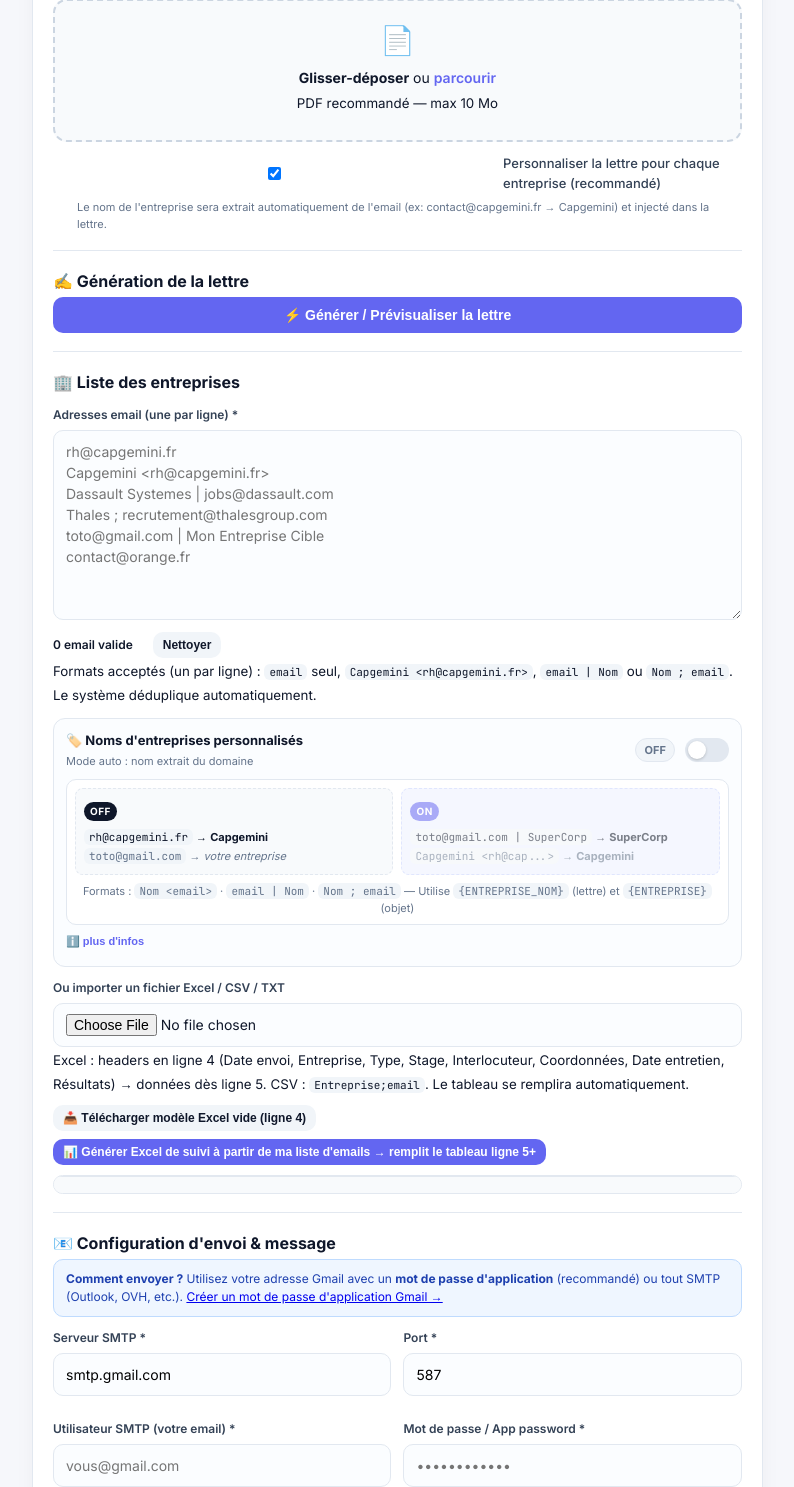
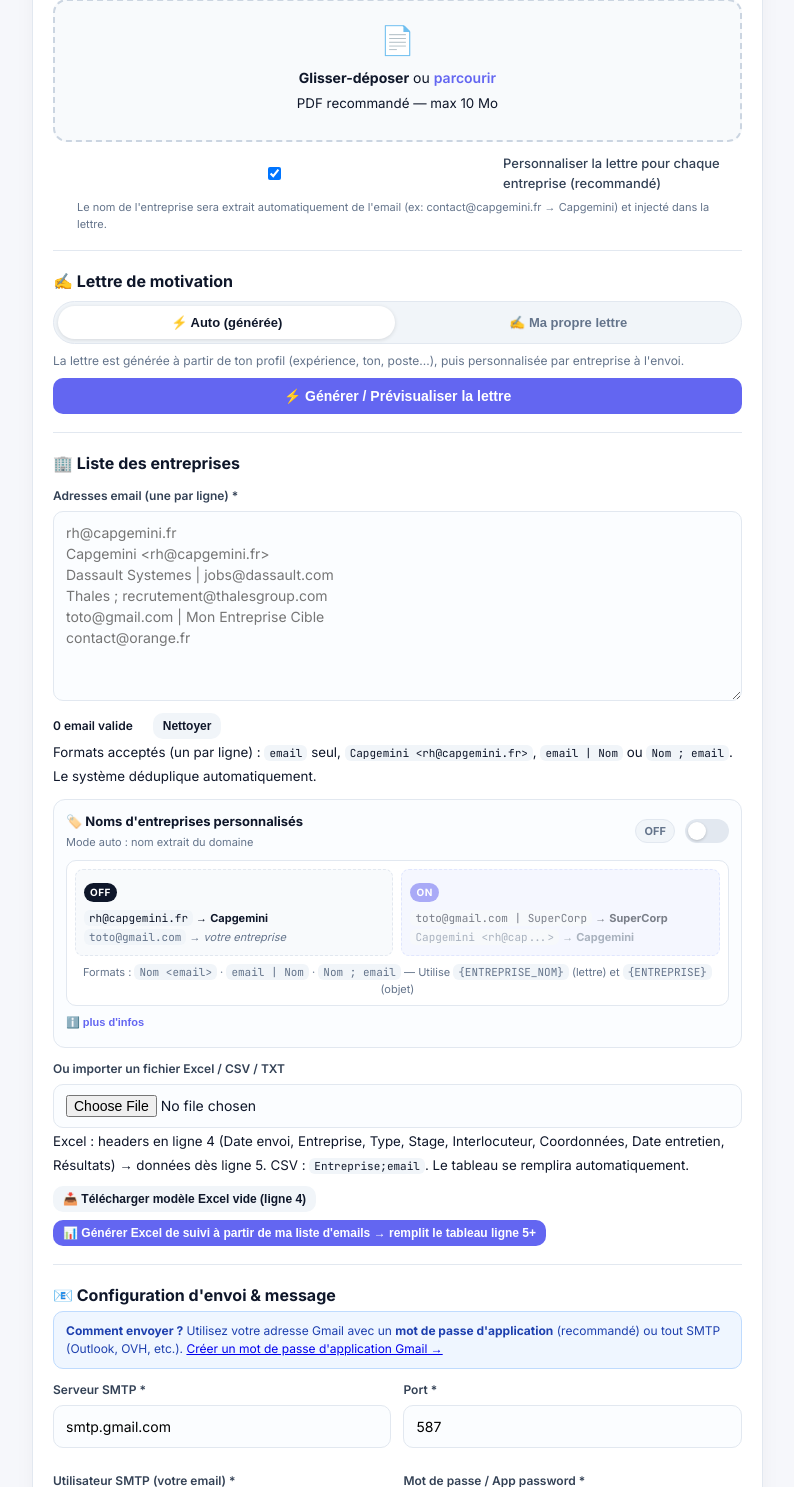
Before and after one commit to clovis-design/candidatures-auto, a Flask app: page / in a window 1280 px wide. Shown: the part 1038-2525 px from the top of the page, without its empty margins (28-822 px from the left). Run offline with Flask 3, Linux system fonts and the light colour scheme.

Commit message:
Ajout lettre personnaliser

```diff
--- a/app.py
+++ b/app.py
@@ -417,6 +417,28 @@
 
     return lettre
 
+def apply_letter_placeholders(text, entreprise_nom, poste_entry="", candidat_infos=None):
+    """Remplace tous les placeholders supportés dans une lettre personnalisée.
+    Supportés : {ENTREPRISE_NOM}, {ENTREPRISE}, {POSTE}, {STAGE}, {NOM}, {PRENOM}
+    Insensible aux espaces : { ENTREPRISE } marche aussi.
+    """
+    if not text:
+        return text
+    candidat_infos = candidat_infos or {}
+    replacements = {
+        "ENTREPRISE_NOM": entreprise_nom,
+        "ENTREPRISE": entreprise_nom,
+        "POSTE": poste_entry,
+        "STAGE": poste_entry,
+        "NOM": candidat_infos.get('nom', ''),
+        "PRENOM": candidat_infos.get('prenom', ''),
+    }
+    # Remplace { KEY } avec espaces éventuels, insensible à la casse sur la clé
+    def repl(m):
+        key = m.group(1).strip().upper()
+        return replacements.get(key, m.group(0))
+    return re.sub(r'\{\s*([A-Za-z_]+)\s*\}', repl, text)
+
 def extract_company_name(email):
     """ Essaie de deviner le nom d'entreprise depuis l'email: contact@capgemini.fr -> Capgemini """
     try:
@@ -654,8 +676,11 @@
                 entreprise_nom = extract_company_name(dest)
             # Stage ciblé par entreprise (depuis Excel ligne 5+ col 4) sinon poste global
             poste_entry = (entry.get("stage") or "").strip() or poste
-            lettre_personnalisee = lettre_template.replace("{ENTREPRISE_NOM}", entreprise_nom)
-            # Si stage par entreprise différent du poste global, on personnalise aussi le poste dans la lettre
+            # Remplace les placeholders ({ENTREPRISE_NOM}, {ENTREPRISE}, {POSTE}, etc.)
+            # Fonctionne pour lettre auto ET lettre perso de l'utilisateur
+            lettre_personnalisee = apply_letter_placeholders(lettre_template, entreprise_nom, poste_entry, candidat_infos)
+            # Compat : si stage par entreprise différent du poste global, remplace aussi
+            # le poste global en dur dans la lettre (cas lettre auto générée)
             if poste and poste_entry != poste:
                 # Remplace le poste global par le stage spécifique dans la lettre (toutes occurrences)
                 lettre_personnalisee = lettre_personnalisee.replace(poste, poste_entry)
@@ -748,6 +773,32 @@
     emails = [e["email"] for e in entries]
     return jsonify({"emails": emails, "entries": entries, "invalid": invalid, "count": len(emails)})
 
+@app.route("/api/preview-letter", methods=["POST"])
+def api_preview_letter():
+    """Prévisualise une lettre PERSO fournie par l'utilisateur (sans la régénérer).
+    Remplace les placeholders par un exemple pour l'aperçu + génère le PDF.
+    """
+    data = request.get_json() or {}
+    text = data.get('text', '')
+    if not text.strip():
+        return jsonify({"error": "Lettre vide"}), 400
+    exemple_entreprise = data.get('entrepriseExemple') or "ExempleCorp"
+    exemple_poste = data.get('poste') or "le poste visé"
+    candidat_infos = {
+        'prenom': data.get('prenom', ''),
+        'nom': data.get('nom', ''),
+        'ville': data.get('ville', ''),
+        'telephone': data.get('telephone', ''),
+        'emailCandidat': data.get('emailCandidat', ''),
+    }
+    preview = apply_letter_placeholders(text, exemple_entreprise, exemple_poste, candidat_infos)
+    preview_path = GENERATED_FOLDER / f"lettre_custom_{uuid.uuid4().hex[:8]}.pdf"
+    try:
+        create_pdf_letter(preview, preview_path, candidat_infos)
+    except Exception as e:
+        return jsonify({"error": f"Erreur PDF: {str(e)}"}), 400
+    return jsonify({"preview": preview, "pdf_url": f"/generated/{preview_path.name}"})
+
 @app.route("/api/excel-template", methods=["GET"])
 def api_excel_template():
     """Télécharge le modèle Excel vide (headers ligne 4)"""
--- a/static/css/style.css
+++ b/static/css/style.css
@@ -88,6 +88,16 @@
 .footer{text-align:center;color:var(--muted);font-size:12px;padding:24px}
 code{background:#f1f5f9;padding:1px 5px;border-radius:6px;font-family:JetBrains Mono,monospace;font-size:11px}
 
+/* Mode switch lettre auto/custom */
+.mode-switch{display:flex;background:#f1f5f9;border:1px solid var(--border);border-radius:999px;padding:4px;gap:4px;margin:8px 0 4px}
+.mode-btn{flex:1;border:none;background:transparent;border-radius:999px;padding:9px 12px;font-weight:700;font-size:13px;cursor:pointer;color:var(--muted);transition:.15s}
+.mode-btn.active{background:white;color:var(--text);box-shadow:0 1px 4px rgba(0,0,0,.12)}
+.mode-btn:not(.active):hover{color:var(--text)}
+.hidden{display:none!important}
+.chips{display:flex;gap:6px;flex-wrap:wrap;margin:8px 0}
+.chip{border:1px solid #c7d2fe;background:#eef2ff;color:var(--primary-2);border-radius:999px;padding:5px 10px;font-family:JetBrains Mono,monospace;font-size:11px;font-weight:600;cursor:pointer;transition:.12s}
+.chip:hover{background:var(--primary);color:white;border-color:var(--primary)}
+
 /* Toggle card - noms personnalisés */
 .toggle-card{border:1px solid var(--border);border-radius:12px;background:#fbfdff;padding:12px;margin:12px 0}
 .toggle-row{display:flex;justify-content:space-between;align-items:center;gap:12px}
--- a/static/js/app.js
+++ b/static/js/app.js
@@ -197,7 +197,107 @@
 // init
 updateCustomNamesUI();
 
-// Génération lettre
+// --- Mode lettre : Auto vs Ma propre lettre ---
+let letterMode = 'auto'; // 'auto' | 'custom'
+function setLetterMode(mode){
+  letterMode = mode;
+  $('modeAuto').classList.toggle('active', mode==='auto');
+  $('modeCustom').classList.toggle('active', mode==='custom');
+  $('autoPanel').classList.toggle('hidden', mode!=='auto');
+  $('customPanel').classList.toggle('hidden', mode!=='custom');
+  $('modeLabel').textContent = mode==='auto' ? 'Auto' : 'Ma propre lettre';
+  // Si on passe en custom et le textarea est vide, on affiche la zone de preview pour écrire
+  if(mode==='custom'){
+    $('letterPreview').classList.remove('hidden');
+    if(!$('lettre_template').value.trim()){
+      $('previewText').textContent='Écris ou colle ta lettre ci-dessous avec les annotations {ENTREPRISE_NOM}, {POSTE}... puis clique « Prévisualiser ».';
+    }
+  }
+}
+$('modeAuto')?.addEventListener('click', ()=> setLetterMode('auto'));
+$('modeCustom')?.addEventListener('click', ()=> setLetterMode('custom'));
+
+// Insertion placeholders dans la lettre au curseur
+document.querySelectorAll('.chip[data-insert]')?.forEach(btn=>{
+  btn.addEventListener('click', ()=>{
+    const ta=$('lettre_template');
+    const ins=btn.dataset.insert;
+    const start=ta.selectionStart ?? ta.value.length;
+    const end=ta.selectionEnd ?? ta.value.length;
+    ta.value = ta.value.slice(0,start) + ins + ta.value.slice(end);
+    ta.focus();
+    ta.selectionStart = ta.selectionEnd = start + ins.length;
+    $('letterPreview').classList.remove('hidden');
+  });
+});
+
+// Import .txt dans lettre custom
+$('customFile')?.addEventListener('change', e=>{
+  const f=e.target.files[0];
+  if(!f) return;
+  const r=new FileReader();
+  r.onload=()=>{
+    $('lettre_template').value = r.result;
+    $('letterPreview').classList.remove('hidden');
+    setLetterMode('custom');
+  };
+  r.readAsText(f);
+});
+
+// Exemple de lettre perso avec annotations
+$('btnUseExample')?.addEventListener('click', ()=>{
+  const p=$('prenom').value.trim()||'[Prénom]';
+  const n=$('nom').value.trim()||'[Nom]';
+  const poste=$('poste').value.trim()||'le stage visé';
+  $('lettre_template').value =
+`${p} ${n}
+
+À l'attention du service Recrutement
+{ENTREPRISE_NOM}
+
+Objet : Candidature au poste de ${poste}
+
+Madame, Monsieur,
+
+C'est avec un vif intérêt que je vous adresse ma candidature au poste de {POSTE} au sein de {ENTREPRISE_NOM}.
+
+[Écris ici ton paragraphe d'expérience : diplôme, compétences, projets...]
+
+Motivé(e) par les missions de {ENTREPRISE}, je serais ravi(e) d'échanger avec vous lors d'un entretien.
+
+Je vous prie d'agréer, Madame, Monsieur, l'expression de mes salutations distinguées.
+
+{PRENOM} {NOM}`;
+  $('letterPreview').classList.remove('hidden');
+});
+
+// Prévisualisation lettre PERSO (sans régénérer) via /api/preview-letter
+$('btnPreviewCustom')?.addEventListener('click', async ()=>{
+  const text=$('lettre_template').value;
+  if(!text.trim()){ alert('Écris d\'abord ta lettre dans la zone de texte.'); return; }
+  const btn=$('btnPreviewCustom');
+  btn.disabled=true; btn.textContent='⏳ Aperçu...';
+  try{
+    const res=await fetch('/api/preview-letter',{method:'POST',headers:{'Content-Type':'application/json'},body:JSON.stringify({
+      text,
+      prenom:$('prenom').value.trim(), nom:$('nom').value.trim(),
+      ville:$('ville').value.trim(), telephone:$('telephone').value.trim(),
+      emailCandidat:$('emailCandidat').value.trim(),
+      poste:$('poste').value.trim()||'le poste visé',
+      entrepriseExemple:'ExempleCorp'
+    })});
+    const j=await res.json();
+    if(!res.ok) throw new Error(j.error||'Erreur');
+    $('letterPreview').classList.remove('hidden');
+    $('previewText').textContent=j.preview+'\n\n— (aperçu avec ExempleCorp, à l\'envoi chaque entreprise aura son nom)';
+    $('previewMode').textContent='(ma lettre)';
+    $('pdfLink').href=j.pdf_url;
+    $('letterPreview').scrollIntoView({behavior:'smooth', block:'center'});
+  }catch(err){ alert('Erreur aperçu: '+err.message); }
+  finally{ btn.disabled=false; btn.textContent='👁️ Prévisualiser ma lettre (PDF)'; }
+});
+
+// Génération lettre AUTO (feature existante conservée)
 $('btnGenerate').addEventListener('click', async ()=>{
   const data=collectFormData();
   if(!data.prenom || !data.nom || !data.poste){
@@ -213,6 +313,7 @@
     $('letterPreview').classList.remove('hidden');
     $('previewText').textContent=j.preview;
     $('lettre_template').value=j.template;
+    $('previewMode').textContent='(auto)';
     $('pdfLink').href=j.pdf_url;
     document.querySelector('.step[data-step="2"]').classList.add('active');
     // scroll
@@ -254,13 +355,20 @@
   }
   // smtp_pass peut être vide si smtp_secure = none (test local)
   if(!$('lettre_template').value.trim()){
-    // auto générer
+    if(letterMode==='auto'){
+      // en mode auto on régénère si vide
       const data=collectFormData();
       try{
         const r=await fetch('/api/generate-letter',{method:'POST',headers:{'Content-Type':'application/json'},body:JSON.stringify(data)});
         const j=await r.json();
         $('lettre_template').value=j.template;
       }catch(e){ alert('Impossible de générer la lettre'); return; }
+    } else {
+      alert('En mode « Ma propre lettre », écris ou importe ta lettre avant d\'envoyer.');
+      setLetterMode('custom');
+      $('lettre_template').focus();
+      return;
+    }
   }
 
   const btn=$('btnSend');
--- a/templates/index.html
+++ b/templates/index.html
@@ -110,18 +110,50 @@
 
       <hr>
 
-      <h2>✍️ Génération de la lettre</h2>
-      <button class="btn primary full" id="btnGenerate">⚡ Générer / Prévisualiser la lettre</button>
+      <h2>✍️ Lettre de motivation</h2>
+      <div class="mode-switch" role="tablist" aria-label="Mode lettre">
+        <button type="button" id="modeAuto" class="mode-btn active">⚡ Auto (générée)</button>
+        <button type="button" id="modeCustom" class="mode-btn">✍️ Ma propre lettre</button>
+      </div>
+
+      <!-- Panneau AUTO : feature actuelle conservée -->
+      <div id="autoPanel">
+        <p class="hint" style="margin:8px 0">La lettre est générée à partir de ton profil (expérience, ton, poste...), puis personnalisée par entreprise à l'envoi.</p>
+        <button class="btn primary full" id="btnGenerate">⚡ Générer / Prévisualiser la lettre</button>
+      </div>
+
+      <!-- Panneau CUSTOM : lettre perso avec annotations -->
+      <div id="customPanel" class="hidden">
+        <p class="hint" style="margin:8px 0">Colle ou écris ta propre lettre ci-dessous. Utilise les annotations, elles seront remplacées pour chaque entreprise à l'envoi.</p>
+        <div class="chips">
+          <button type="button" class="chip" data-insert="{ENTREPRISE_NOM}">{ENTREPRISE_NOM}</button>
+          <button type="button" class="chip" data-insert="{ENTREPRISE}">{ENTREPRISE}</button>
+          <button type="button" class="chip" data-insert="{POSTE}">{POSTE}</button>
+          <button type="button" class="chip" data-insert="{PRENOM}">{PRENOM}</button>
+          <button type="button" class="chip" data-insert="{NOM}">{NOM}</button>
+        </div>
+        <div style="display:flex;gap:8px;flex-wrap:wrap;margin:8px 0">
+          <button type="button" class="btn small ghost" id="btnPreviewCustom">👁️ Prévisualiser ma lettre (PDF)</button>
+          <label class="btn small ghost" style="cursor:pointer">📂 Importer .txt <input type="file" id="customFile" accept=".txt,.md" hidden></label>
+          <button type="button" class="btn small ghost" id="btnUseExample">📝 Charger un exemple</button>
+        </div>
+        <div class="alert info" style="margin:8px 0">
+          <b>Annotations :</b> <code>{ENTREPRISE_NOM}</code> ou <code>{ENTREPRISE}</code> → nom de l'entreprise,
+          <code>{POSTE}</code> → stage/poste ciblé, <code>{PRENOM}</code> <code>{NOM}</code> → tes infos.
+          Ex : <em>« ... au sein de {ENTREPRISE_NOM} pour le poste de {POSTE} ... »</em>
+        </div>
+      </div>
+
       <div id="letterPreview" class="letter-preview hidden">
         <div class="preview-header">
-          <h3>Aperçu</h3>
+          <h3>Aperçu <span id="previewMode" style="font-weight:400;color:var(--muted)"></span></h3>
           <a id="pdfLink" target="_blank" class="link">Voir PDF →</a>
         </div>
         <pre id="previewText"></pre>
         <div class="field">
-          <label>Éditer la lettre avant envoi (vous pouvez modifier directement)</label>
-          <textarea id="lettre_template" rows="14"></textarea>
-          <small>Utilisez <code>{ENTREPRISE_NOM}</code> comme placeholder pour le nom d'entreprise. Il sera remplacé à l'envoi.</small>
+          <label>Lettre qui sera envoyée (modifiable directement)</label>
+          <textarea id="lettre_template" rows="14" placeholder="Clique sur « Générer » en mode Auto, ou écris ta lettre en mode « Ma propre lettre »..."></textarea>
+          <small>Mode <b id="modeLabel">Auto</b> — placeholders remplacés à l'envoi. Bascule de mode ne supprime pas ton texte (sauf si tu régénères).</small>
         </div>
       </div>
 
```
Also changed, not shown: 1 other file. Lines whose indentation alone changed are shown as unchanged.
